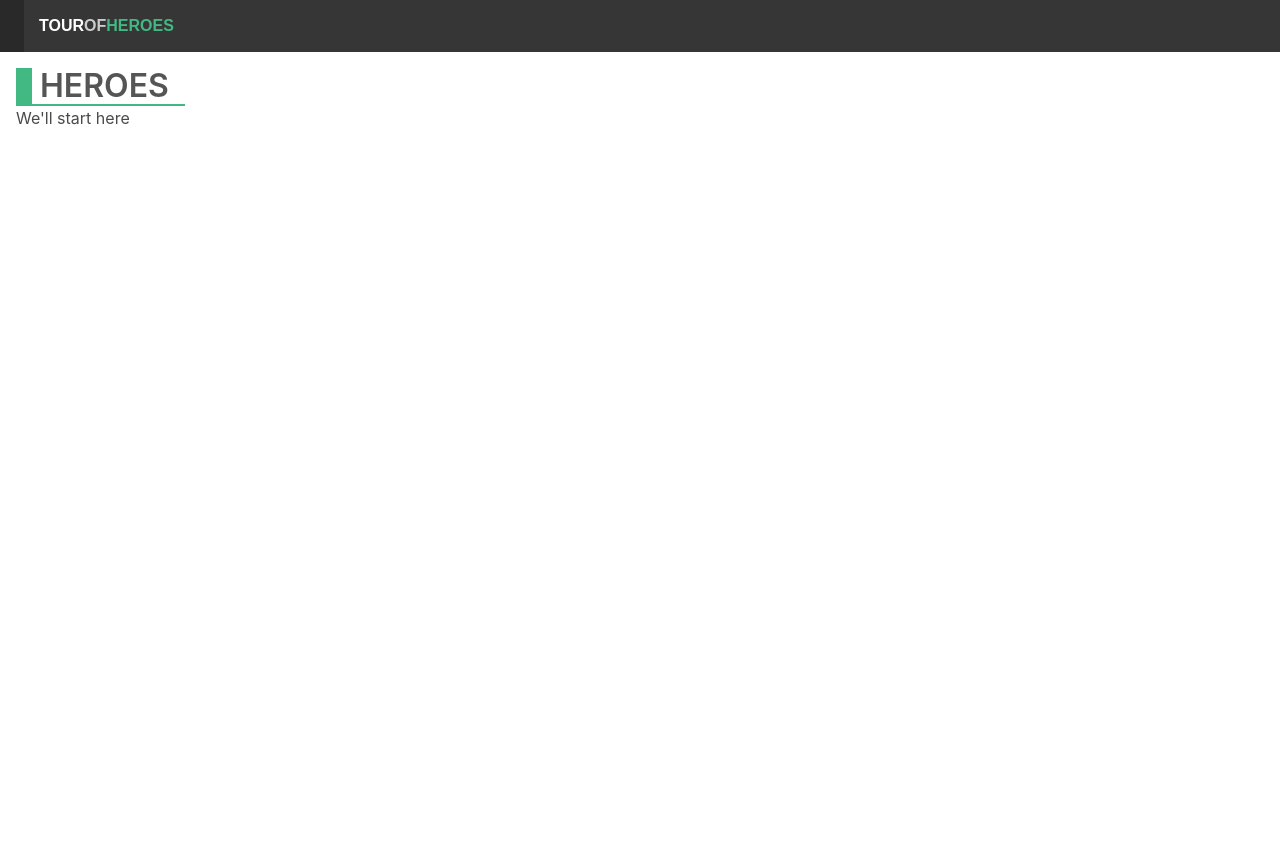
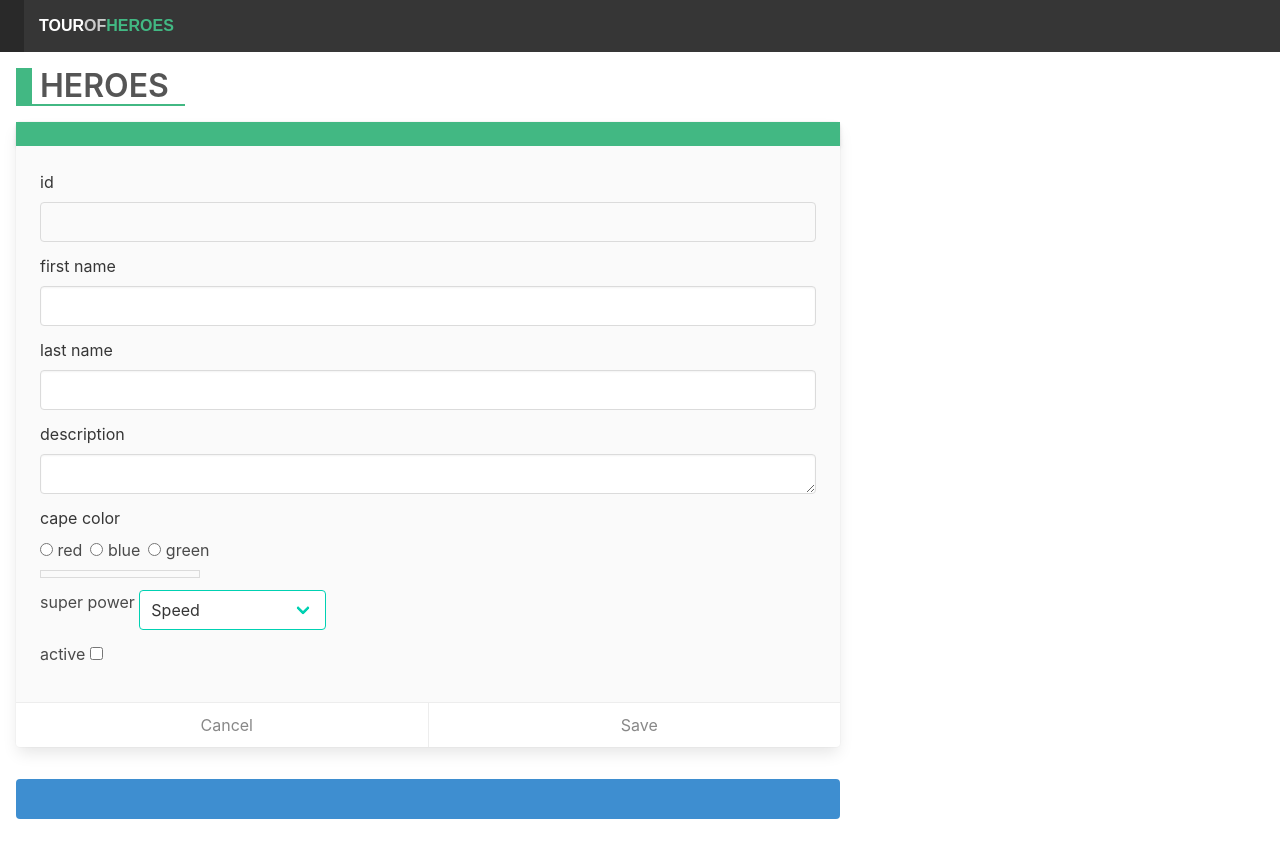
Before and after one commit to hcunninghampk/vue-heroes, a Vue app: page / in a window 1280 px wide. Before the commit the page ends 800 px from the top, so only its background shows below. Built offline with nearby package versions, Linux system fonts and the light colour scheme.

Commit message:
chap3: Edited template in app.vue

```diff
--- a/src/app.vue
+++ b/src/app.vue
@@ -1,9 +1,10 @@
 <template>
   <div id="app">
     <HeaderBar />
-    <div class="main-section content-title-group">
-      <h2 class="title">Heroes</h2>
-      <div>We'll start here</div>
+    <div class="main-section columns">
+      <main class="column">
+        <Heroes />
+      </main>
     </div>
   </div>
 </template>
```
